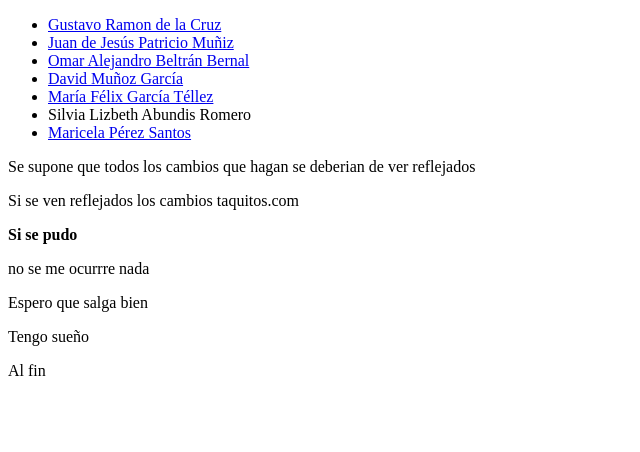
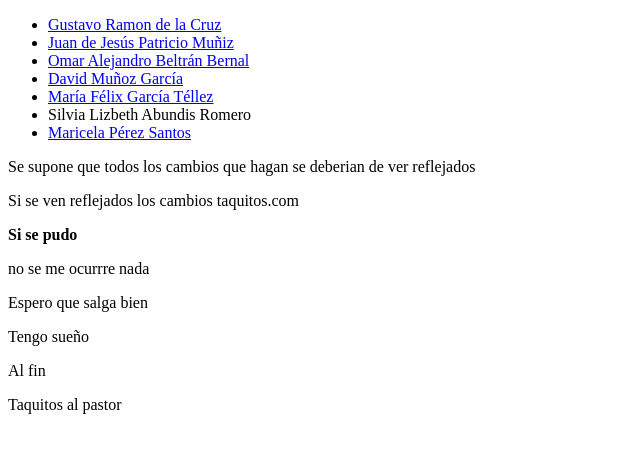
Before and after one commit to LizAbundis/PRUEBA, a plain HTML site: page index.html in a window 1280 px wide. Shown: the whole page, without its empty margins (0-640 px from the left). Drawn offline with Linux system fonts and the light colour scheme.

Commit message:
Update index.html
Taquitos

```diff
--- a/index.html
+++ b/index.html
@@ -23,5 +23,6 @@
     <p>Espero que salga bien </p>
     <p>Tengo sueño</p>
     <p>Al fin</p>
+    <p>Taquitos al pastor<p></p>
 </body>
 </html>
```
